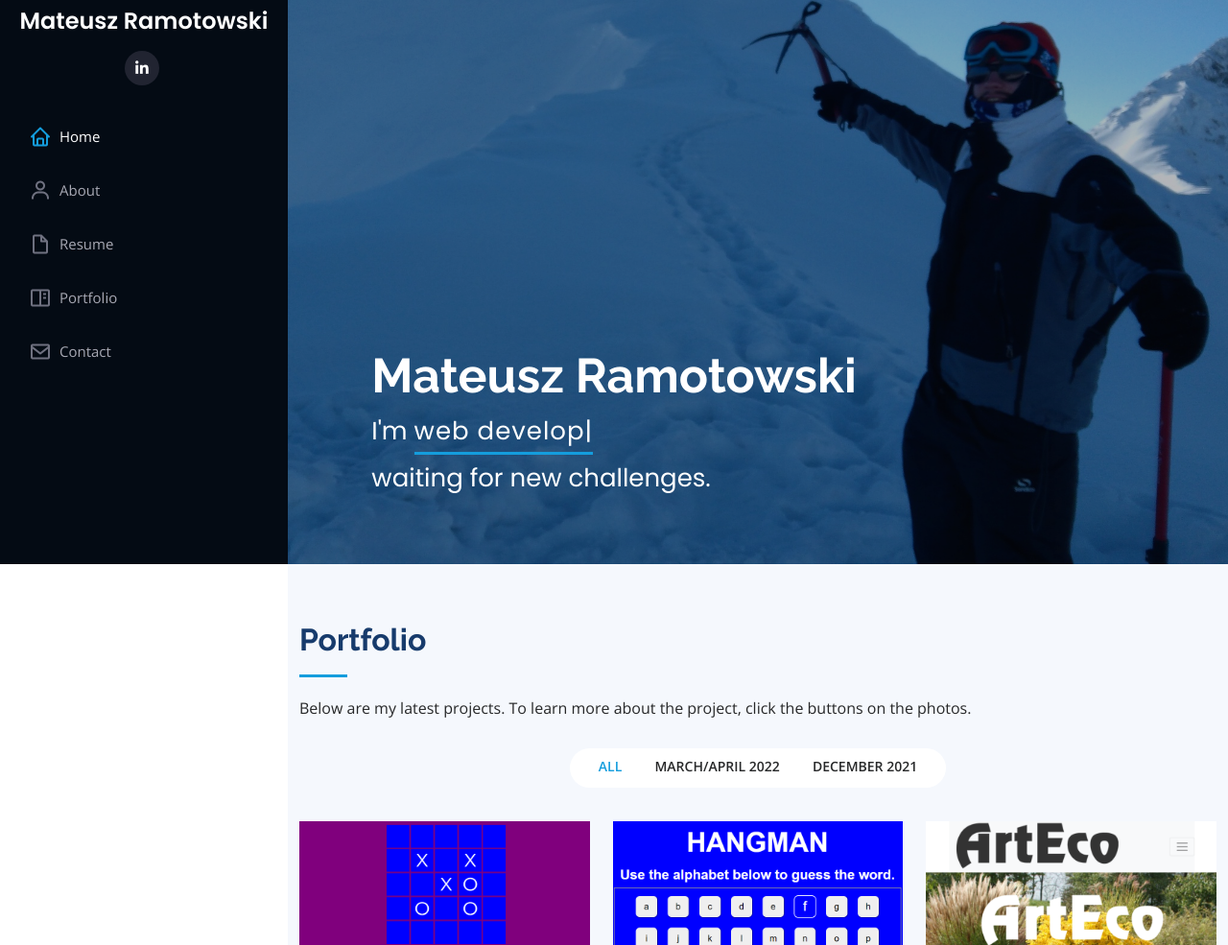
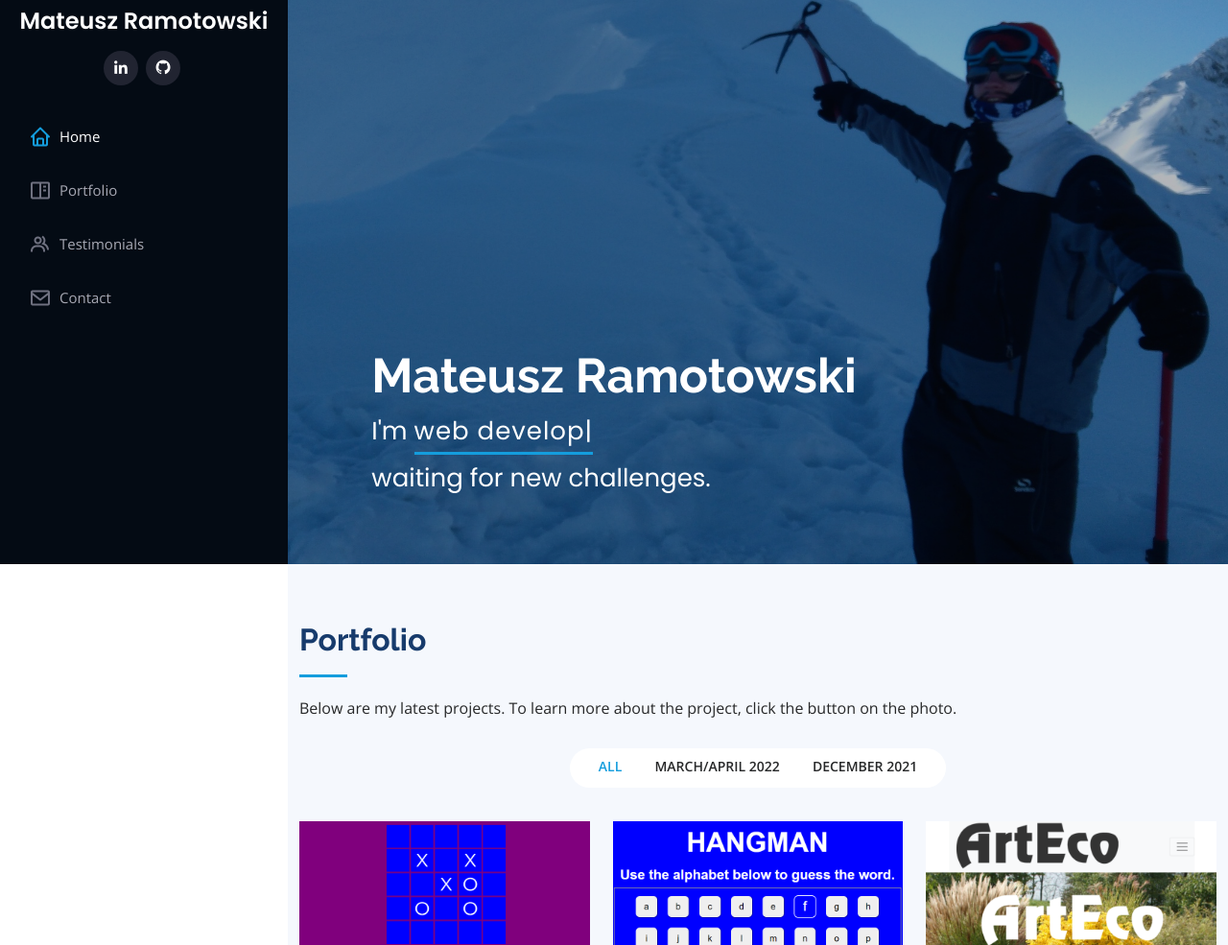
Before and after one commit to Mateusz-Ramotowski-Poland/old-portfolio-webpage, a plain HTML site: page index.html in a window 1280 px wide. Shown: the part 212-1197 px from the top of the page at 96% size. Drawn offline with nearby package versions, Linux system fonts and the light colour scheme.

Commit message:
I fixed typos and left menu. Now I can show it to recruiters

```diff
--- a/index.html
+++ b/index.html
@@ -64,7 +64,8 @@
             <a href="index.html">Mateusz Ramotowski</a>
           </h1>
           <div class="social-links mt-3 text-center">
-            <a href="#" class="linkedin"><i class="bx bxl-linkedin"></i></a>
+            <a href="https://www.linkedin.com/in/mateusz-ramotowski-393a901a6/" class="linkedin" target="_blank"><i class="bx bxl-linkedin"></i></a>
+            <a href="https://github.com/Mateusz-Ramotowski-Poland" class="linkedin" target="_blank"><i class="bx bxl-github"></i></a>
           </div>
         </div>
 
@@ -75,7 +76,7 @@
                 ><i class="bx bx-home"></i> <span>Home</span></a
               >
             </li>
-            <li>
+<!--             <li>
               <a href="#about" class="nav-link scrollto"
                 ><i class="bx bx-user"></i> <span>About</span></a
               >
@@ -84,10 +85,15 @@
               <a href="#resume" class="nav-link scrollto"
                 ><i class="bx bx-file-blank"></i> <span>Resume</span></a
               >
-            </li>
+            </li> -->
             <li>
               <a href="#portfolio" class="nav-link scrollto"
                 ><i class="bx bx-book-content"></i> <span>Portfolio</span></a
+              >
+            </li>
+            <li>
+              <a href="#testimonials" class="nav-link scrollto"
+                ><i class="bx bx-group"></i> <span>Testimonials</span></a
               >
             </li>
             <li>
@@ -133,7 +139,7 @@
             <h2>Portfolio</h2>
             <p>
               Below are my latest projects. To learn more about the project,
-              click the buttons on the photos.
+              click the button on the photo.
             </p>
           </div>
 
```
